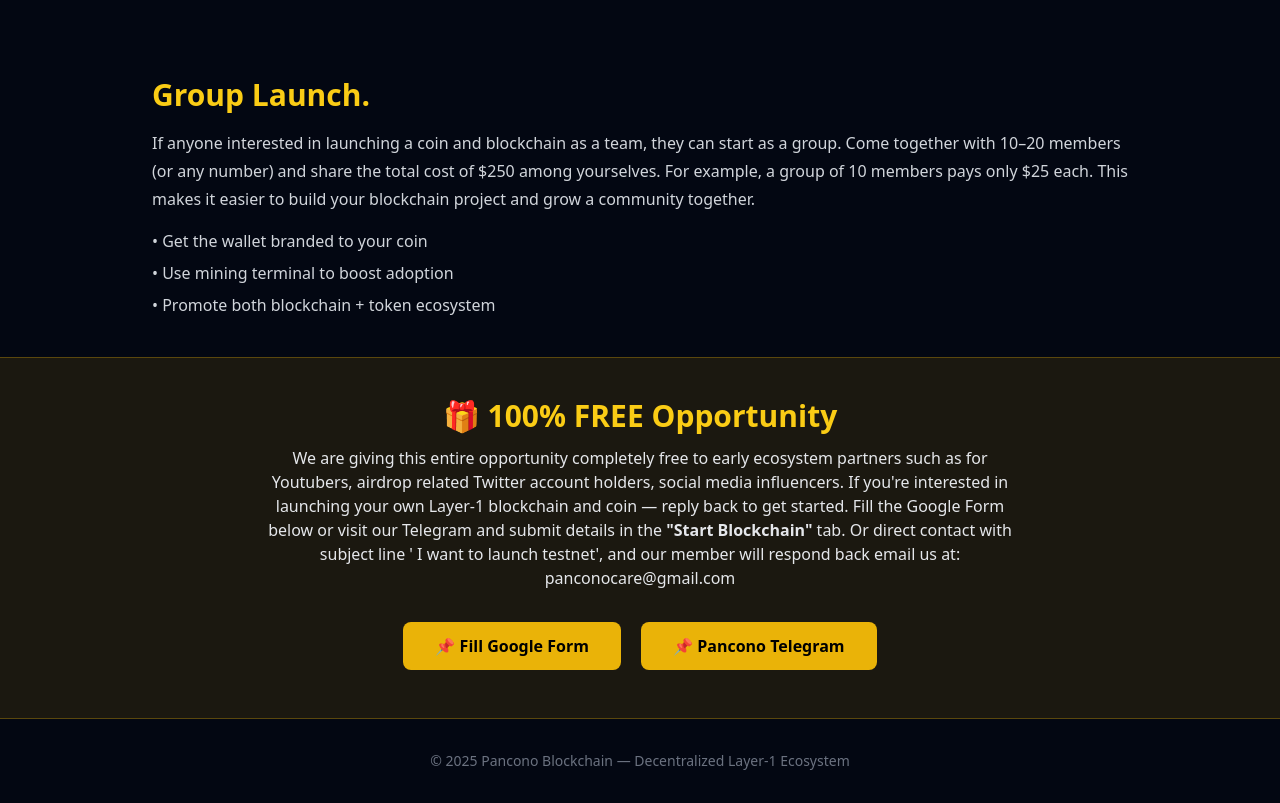
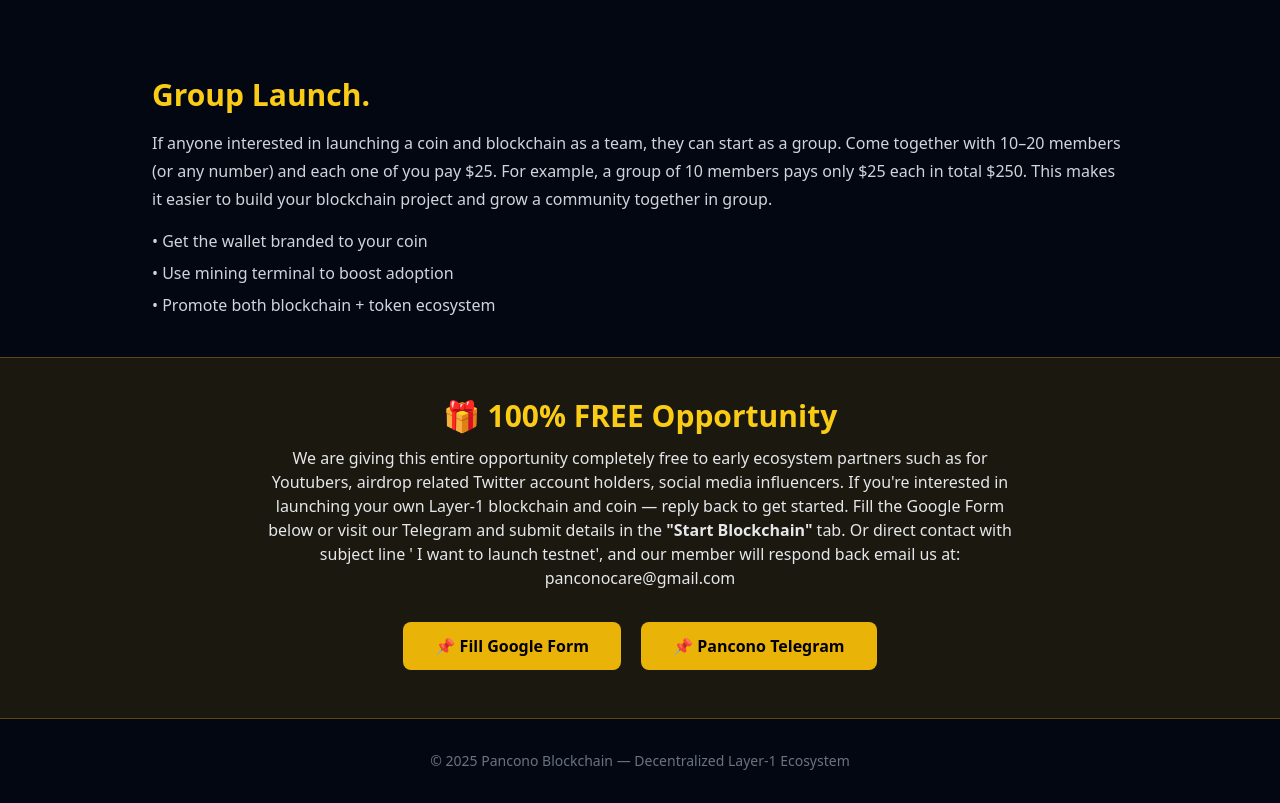
Before and after one commit to ChaserOd/blockchain, a plain HTML site: page index.html in a window 1280 px wide. Shown: the part 1865-2668 px from the top of the page. Drawn offline with nearby package versions, Linux system fonts and the light colour scheme.

Commit message:
Update index.html

```diff
--- a/index.html
+++ b/index.html
@@ -120,8 +120,8 @@
   <section class="max-w-5xl mx-auto px-6 py-10">
     <h3 class="text-3xl font-bold text-yellow-400 mb-4">Group Launch.</h3>
     <p class="leading-7 text-gray-300">
-     If anyone interested in launching a coin and blockchain as a team, they can start as a group. Come together with 10–20 members (or any number) and share the total cost of $250 among yourselves.
-For example, a group of 10 members pays only $25 each. This makes it easier to build your blockchain project and grow a community together.</p>
+     If anyone interested in launching a coin and blockchain as a team, they can start as a group. Come together with 10–20 members (or any number) and each one of you pay $25.
+For example, a group of 10 members pays only $25 each in total $250. This makes it easier to build your blockchain project and grow a community together in group.</p>
     <ul class="mt-4 space-y-2 text-gray-300">
       <li>• Get the wallet branded to your coin</li>
       <li>• Use mining terminal to boost adoption</li>
```
